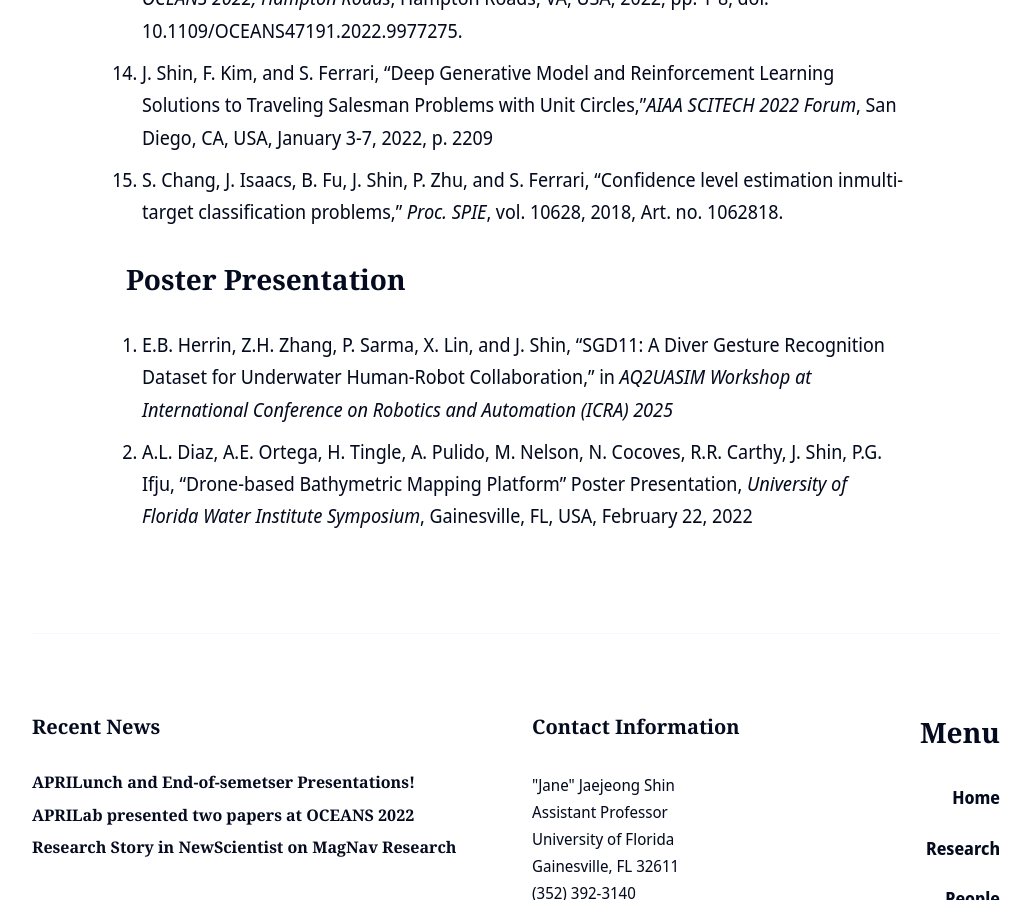
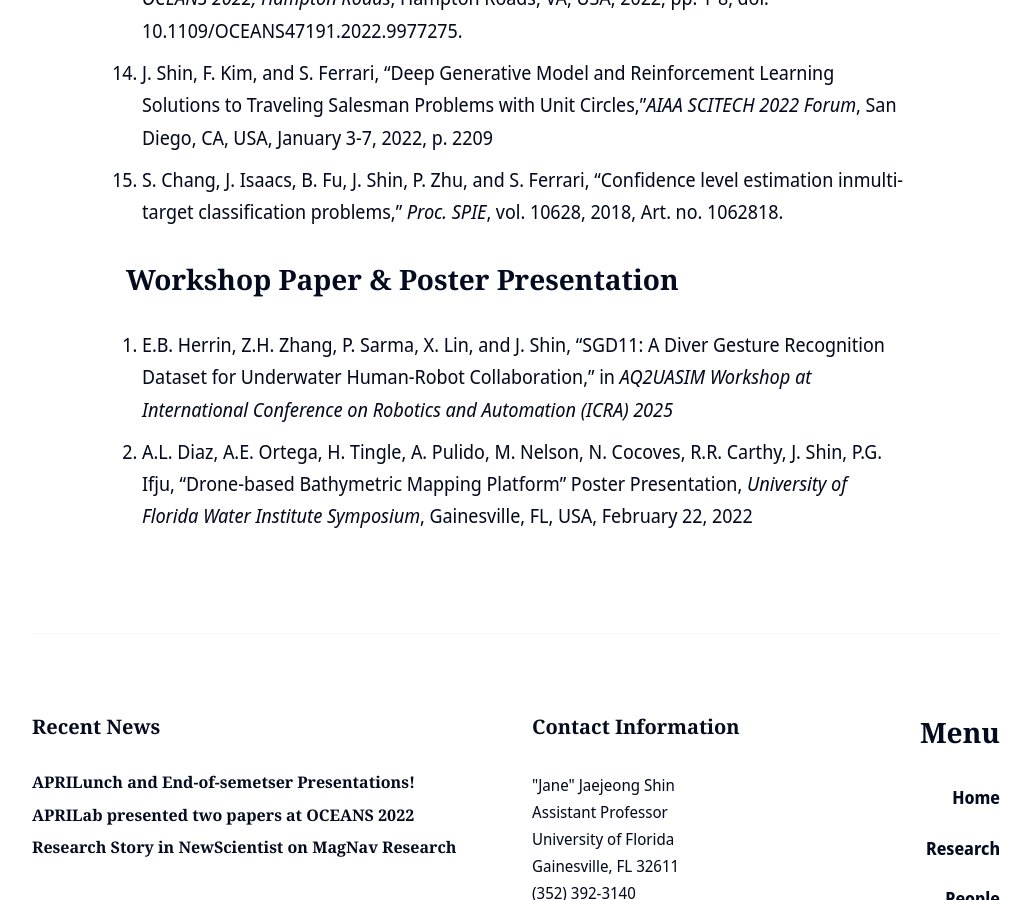
Before and after one commit to janeshin-website/janeshin-website.github.io, a Jekyll site: the page built from _pages/publications.md, in a window 1280 px wide and 900 px high, scrolled down 2812 px. Shown: the whole window, without its empty margins (124-1155 px from the left). Built offline with Jekyll 4.4.1, drawn with Linux system fonts in a browser that asks for light colours; nearby versions of some CDN libraries; a style sheet for code colours, icons or effects is not loaded.

Commit message:
Changing title of poster presentation to workshop paper

```diff
--- a/_pages/publications.md
+++ b/_pages/publications.md
@@ -42,7 +42,7 @@ permalink: /publications/
 14. J. Shin, F. Kim, and S. Ferrari, “Deep Generative Model and Reinforcement Learning Solutions to Traveling Salesman Problems with Unit Circles,”*AIAA SCITECH 2022 Forum*, San Diego, CA, USA, January 3-7, 2022, p. 2209
 15. S. Chang, J. Isaacs, B. Fu, J. Shin, P. Zhu, and S. Ferrari, “Confidence level estimation inmulti-target classification problems,” *Proc. SPIE*, vol. 10628, 2018, Art. no. 1062818.
 
-## Poster Presentation
+## Workshop Paper & Poster Presentation
 
 1. E.B. Herrin, Z.H. Zhang, P. Sarma, X. Lin, and J. Shin, "SGD11: A Diver Gesture Recognition Dataset for Underwater Human-Robot Collaboration," in *AQ2UASIM Workshop at International Conference on Robotics and Automation (ICRA) 2025*
 2. A.L. Diaz, A.E. Ortega, H. Tingle, A. Pulido, M. Nelson, N. Cocoves, R.R. Carthy, J. Shin, P.G. Ifju, “Drone-based Bathymetric Mapping Platform” Poster Presentation, *University of Florida Water Institute Symposium*, Gainesville, FL, USA, February 22, 2022
```
